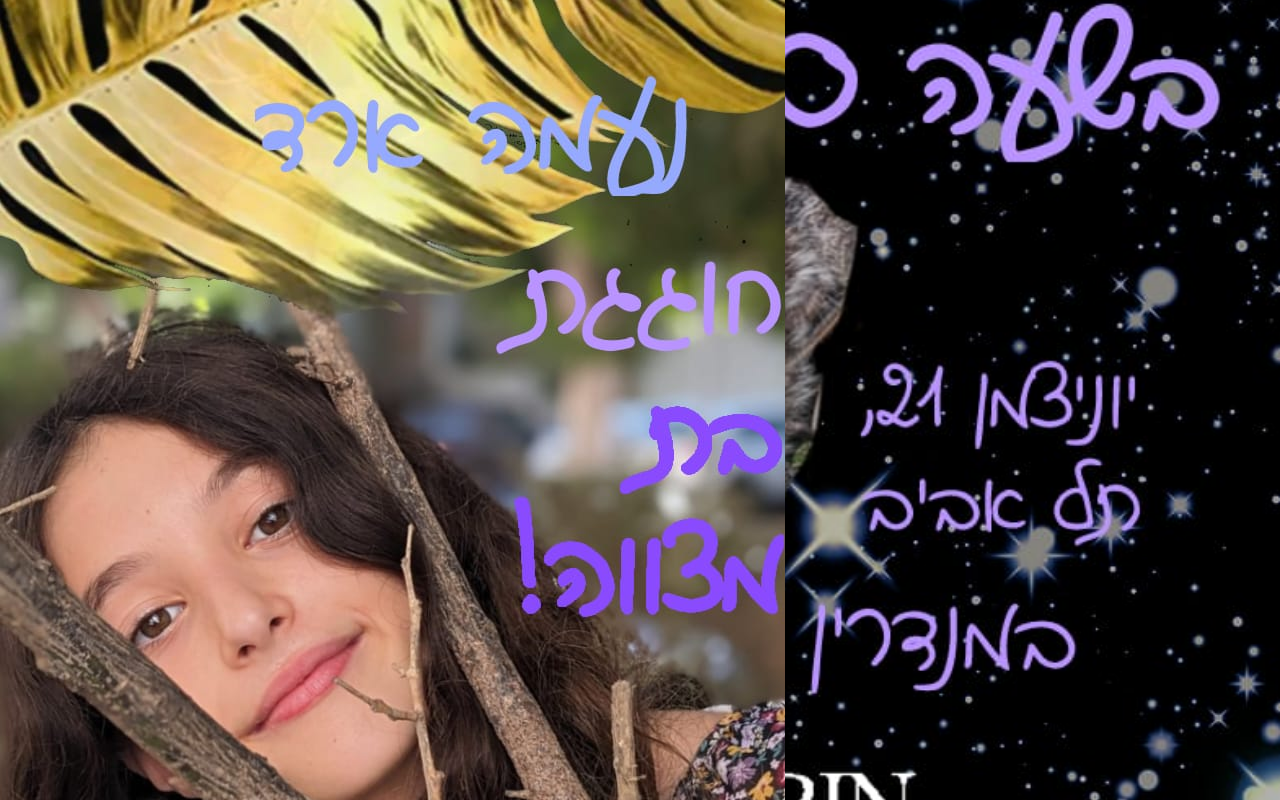
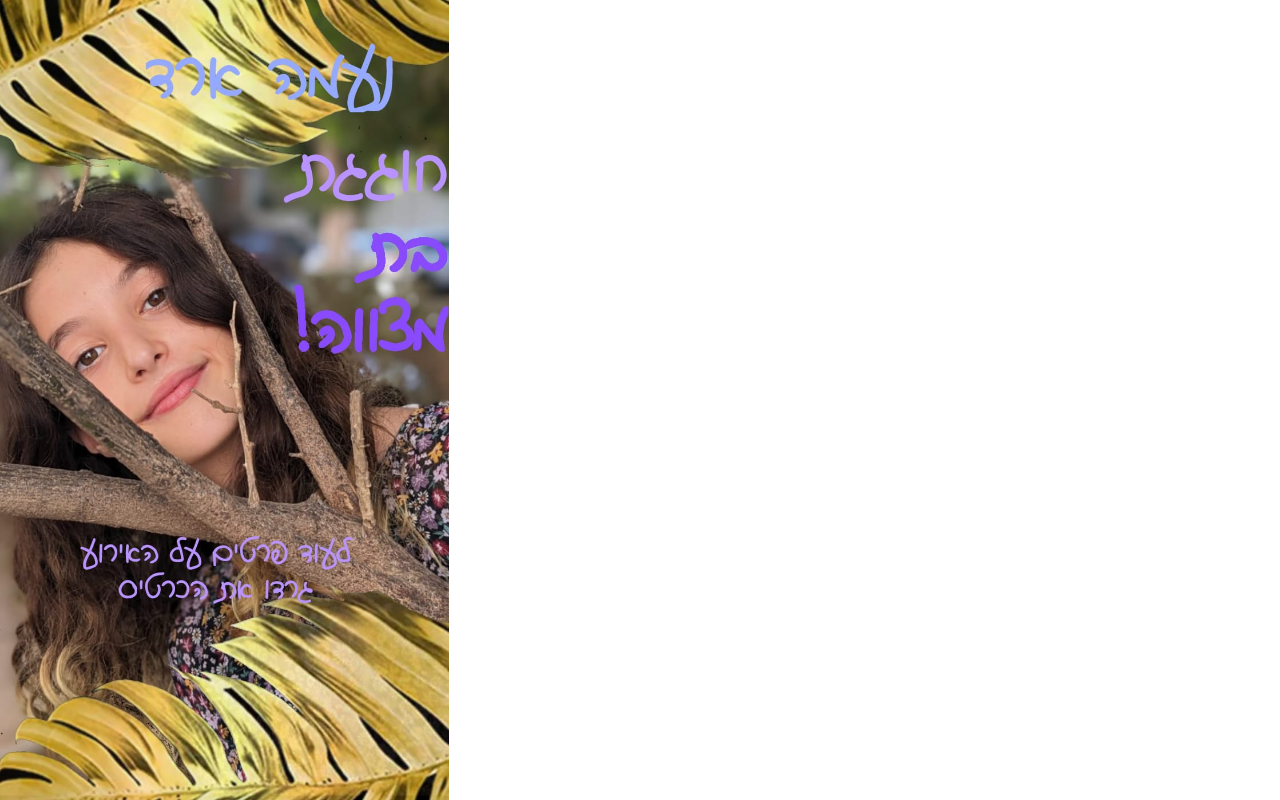
Before and after one commit to amir-arad/invite-12, a plain HTML site: page index.html in a window 1280 px wide. Drawn offline with Linux system fonts and the light colour scheme.

Commit message:
fix image proportions

```diff
--- a/index.html
+++ b/index.html
@@ -15,10 +15,8 @@
       }
 
       #container {
-        width: 100vw;
-        height: 100vh;
         position: relative;
-        background: url("details.jpeg") no-repeat center center;
+        background: url("details.jpeg") no-repeat top left;
         background-size: cover;
       }
 
@@ -26,8 +24,6 @@
         position: absolute;
         top: 0;
         left: 0;
-        width: 100%;
-        height: 100%;
       }
     </style>
   </head>
@@ -43,8 +39,13 @@
 
       const coverImage = new Image();
       coverImage.src = "cover.jpeg";
+
       coverImage.onload = function () {
-        ctx.drawImage(coverImage, 0, 0);
+        // Once the cover image is loaded, handle the resize
+        handleResize();
+
+        // Draw the cover image onto the canvas
+        ctx.drawImage(coverImage, 0, 0, canvas.width, canvas.height);
       };
 
       let isDrawing = false;
@@ -129,22 +130,34 @@
       canvas.addEventListener("touchstart", startDraw, false);
       canvas.addEventListener("touchend", endDraw, false);
       canvas.addEventListener("touchmove", draw, false);
+      function handleResize() {
+        const viewportWidth = window.innerWidth;
+        const viewportHeight = window.innerHeight;
+        const viewportRatio = viewportWidth / viewportHeight;
+        const imageRatio = 785 / 1396;
 
-      function handleResize() {
-        // Set canvas dimensions based on viewport
-        canvas.width = window.innerWidth;
-        canvas.height = window.innerHeight;
+        if (viewportRatio > imageRatio) {
+          // The viewport is wider than the image's aspect ratio
+          canvas.width = viewportHeight * imageRatio;
+          canvas.height = viewportHeight;
+        } else {
+          // The viewport is taller than the image's aspect ratio
+          canvas.width = viewportWidth;
+          canvas.height = viewportWidth / imageRatio;
+        }
 
         // Compute the scaling factor between displayed size and actual canvas dimensions
         scaleX = canvas.width / 785;
         scaleY = canvas.height / 1396;
 
+        // Adjust container dimensions
+        document.getElementById("container").style.width = canvas.width + "px";
+        document.getElementById("container").style.height =
+          canvas.height + "px";
+
         // Redraw the cover image onto the canvas
         ctx.drawImage(coverImage, 0, 0, canvas.width, canvas.height);
       }
-
-      // Initial call to set things up
-      handleResize();
 
       // Listen to the resize event
       window.addEventListener("resize", handleResize);
```
